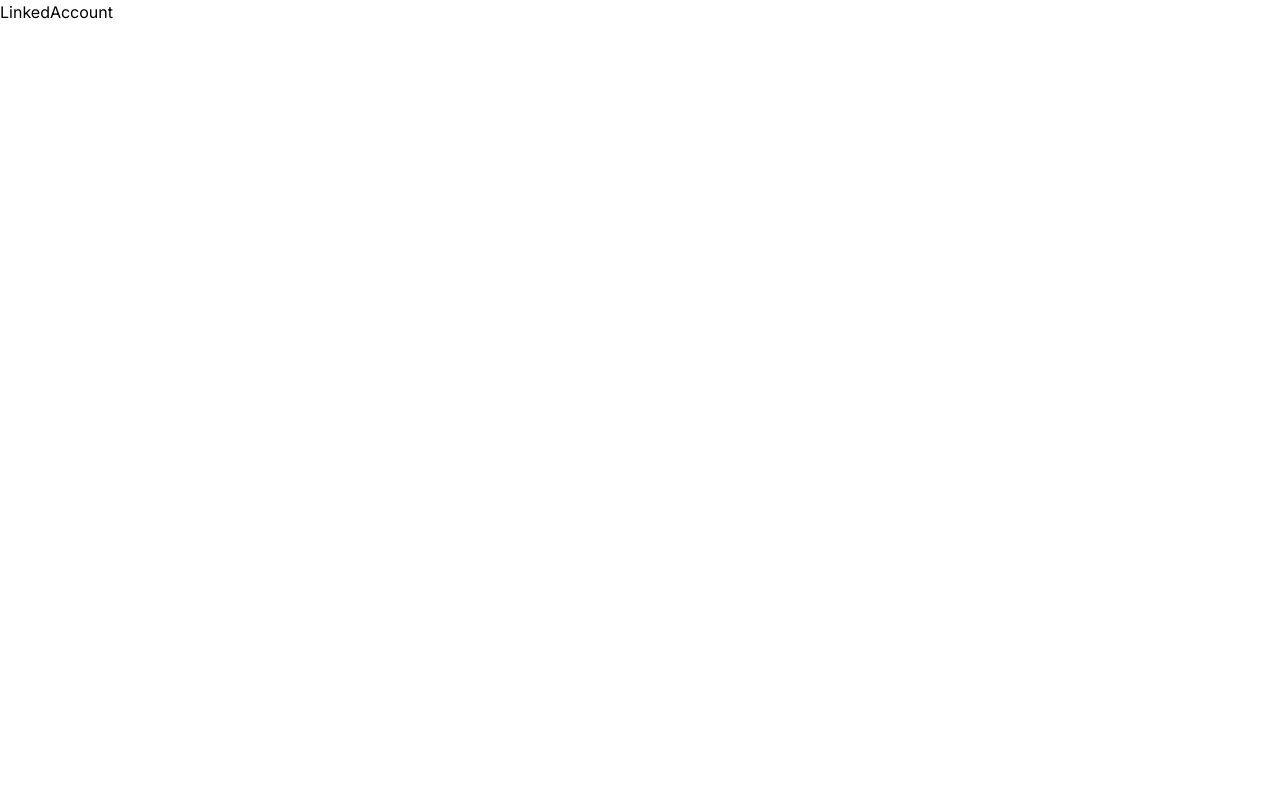
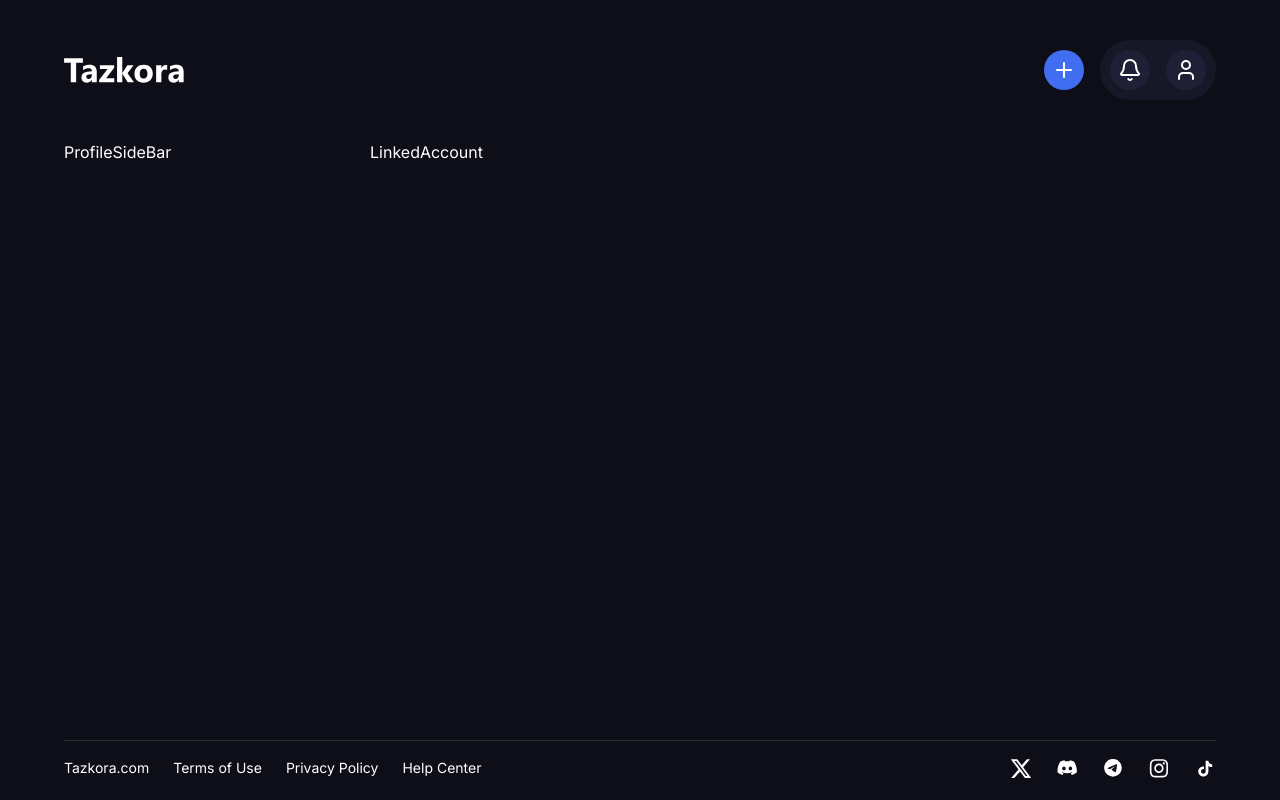
Before and after one commit to Cratebux/tazkora, a Next.js app: page /profile/linked-account in a window 1280 px wide. Built offline with nearby package versions, Linux system fonts and the light colour scheme.

Commit message:
Created profile header and footer

```diff
--- a/src/app/profile/layout.jsx
+++ b/src/app/profile/layout.jsx
@@ -1,7 +1,19 @@
-export default function ProfileLayout({children}) {
+import ProfileFooter from "@/components/profile/ProfileFooter";
+import ProfileHeader from "@/components/profile/ProfileHeader";
+import ProfileSideBar from "@/components/profile/ProfileSideBar";
+
+export default function ProfileLayout({ children }) {
   return (
-    <section>
-      {children}
+    <section className="min-h-screen bg-profilebg px-6 text-white lg:px-16">
+      <ProfileHeader />
+
+      <main className="flex items-start gap-6">
+        <ProfileSideBar />
+
+        <div className="min-h-[75vh] w-full lg:w-[75%]">{children}</div>
+      </main>
+
+      <ProfileFooter />
     </section>
   );
 }
--- /dev/null
+++ b/src/components/profile/ProfileFooter.jsx
@@ -0,0 +1,64 @@
+import Image from "next/image";
+import Link from 'next/link';
+import React from "react";
+
+const ProfileFooter = () => {
+  return (
+    <footer className="flex w-full flex-col items-center gap-6 overflow-hidden border-t border-[#2A2B33] py-4 lg:flex-row lg:justify-between lg:gap-0">
+      <ul className="flex w-full items-center justify-between text-sm lg:w-auto lg:justify-start lg:gap-6">
+        <li>Tazkora.com</li>
+        <li>Terms of Use</li>
+        <li>Privacy Policy</li>
+        <li>Help Center</li>
+      </ul>
+
+      <div className="flex w-full items-center justify-between lg:w-auto lg:justify-start lg:gap-6">
+        <Link href="https://x.com/tazkora_ng" target="_blank">
+          <Image src="/svg/x.svg" alt="social icon" width={22} height={22} />
+        </Link>
+
+        <Link href="https://discord.gg/cRCse5Eb" target="_blank">
+          <Image
+            src="/svg/discord.svg"
+            alt="social icon"
+            width={22}
+            height={22}
+          />
+        </Link>
+
+        <Link href="https://t.me/tazkora" target="_blank">
+          <Image
+            src="/svg/telegram.svg"
+            alt="social icon"
+            width={22}
+            height={22}
+          />
+        </Link>
+
+        <Link href="https://www.instagram.com/tazkora" target="_blank">
+          <Image
+            src="/svg/instagram.svg"
+            alt="social icon"
+            width={22}
+            height={22}
+          />
+        </Link>
+
+        <Link
+          href="https://www.tiktok.com/@tazkora?_r=1&_d=eh8cle1d9la94c&sec_uid=MS4wLjABAAAAZvNeyIFsSrHPL7oGDTtxQuFbHWy2rulj2nM2X4Hi9qcGqB5NbdkIvIof7rh7kZgM&share_author_id=7299903278979007493&sharer_language=en&source=h5_m&u_code=eb2a7ajhfhg4g1&timestamp=1739017446&user_id=7299903278979007493&sec_user_id=MS4wLjABAAAAZvNeyIFsSrHPL7oGDTtxQuFbHWy2rulj2nM2X4Hi9qcGqB5NbdkIvIof7rh7kZgM&utm_source=copy&utm_campaign=client_share&utm_medium=android&share_iid=7457480587655595782&share_link_id=30ecb013-bfa8-48a7-8cf7-361d3c496421&share_app_id=1233&ugbiz_name=ACCOUNT&social_share_type=5&enable_checksum=1
+"
+          target="_blank"
+        >
+          <Image
+            src="/svg/tiktok.svg"
+            alt="social icon"
+            width={22}
+            height={22}
+          />
+        </Link>
+      </div>
+    </footer>
+  );
+};
+
+export default ProfileFooter;
--- /dev/null
+++ b/src/components/profile/ProfileHeader.jsx
@@ -0,0 +1,36 @@
+import { Bell, Plus, User } from "lucide-react";
+import Image from "next/image";
+import Link from "next/link";
+import React from "react";
+
+const ProfileHeader = () => {
+  return (
+    <header className="flex w-full items-center justify-between py-6 lg:py-10">
+      <Link href="/">
+        <Image
+          src="/svg/tazkora-white.svg"
+          alt="tazkora logo"
+          width={120}
+          height={60}
+        />
+      </Link>
+
+      <nav className="flex items-center justify-between gap-4">
+        <button className="flex size-10 items-center justify-center rounded-full bg-blue">
+          <Plus />
+        </button>
+
+        <div className="flex items-center justify-between gap-4 rounded-full bg-teal p-2.5">
+          <button className="flex size-10 items-center justify-center rounded-full bg-itembg">
+            <Bell />
+          </button>
+          <button className="flex size-10 items-center justify-center rounded-full bg-itembg">
+            <User />
+          </button>
+        </div>
+      </nav>
+    </header>
+  );
+};
+
+export default ProfileHeader;
--- /dev/null
+++ b/src/components/profile/ProfileSideBar.jsx
@@ -0,0 +1,9 @@
+import React from 'react'
+
+const ProfileSideBar = () => {
+  return (
+    <div className='lg:w-[25%] w-full'>ProfileSideBar</div>
+  )
+}
+
+export default ProfileSideBar
--- a/tailwind.config.mjs
+++ b/tailwind.config.mjs
@@ -13,7 +13,7 @@ export default {
         neutral: "#D9D9D9",
         violet: "#5B58EB",
         teal: "#161827",
-        darkbg: '#161827',
+        profilebg: '#0D0E17',
         itembg: '#1E2135',
         blue: '#416EF0'
       },
```
